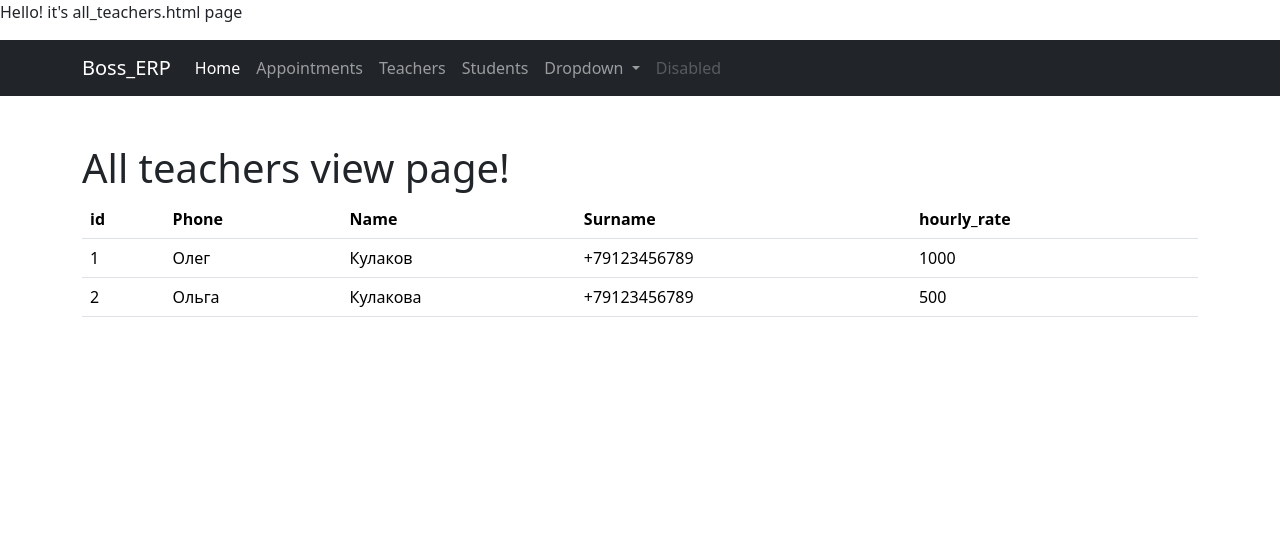
After one commit to amazurkevich/Boss_ERP, a Django app: page /teachers/ in a window 1280 px wide. The commit adds this page. Shown: the top 557 px of the page. Run offline with Django 5.2, Linux system fonts and the light colour scheme; data comes from the database, SQL or seed files in the repository; both versions use the stored data as it was after the commit.

Commit message:
Teachers_page_view

```diff
--- a/Boss_ERP/templates/includes/header.html
+++ b/Boss_ERP/templates/includes/header.html
@@ -7,10 +7,16 @@
         <div class="collapse navbar-collapse" id="navbarSupportedContent">
           <ul class="navbar-nav me-auto mb-2 mb-lg-0">
             <li class="nav-item">
-              <a class="nav-link active" aria-current="page" href="#">Home</a>
+              <a class="nav-link active" aria-current="page" href="/">Home</a>
             </li>
             <li class="nav-item">
               <a class="nav-link" href="/appointments">Appointments</a>
+            </li>
+            <li class="nav-item">
+              <a class="nav-link" href="/teachers">Teachers</a>
+            </li>
+            <li class="nav-item">
+              <a class="nav-link" href="/students">Students</a>
             </li>
             <li class="nav-item dropdown">
               <a class="nav-link dropdown-toggle" href="#" id="navbarDropdown" role="button" data-bs-toggle="dropdown" aria-expanded="false">
--- /dev/null
+++ b/appointments/templates/appointments/all_teachers.html
@@ -0,0 +1,29 @@
+<p>Hello! it's all_teachers.html page</p>
+
+{% extends 'base.html' %}
+{% block title %} All teachers {% endblock title %}
+{% block content %}
+    <div class="container my-5">
+      <h1>All teachers view page!</h1>
+        <table class="table">
+  <thead>
+    <tr>
+      <th scope="col">id</th>
+      <th scope="col">Phone</th>
+      <th scope="col">Name</th>
+      <th scope="col">Surname</th>
+      <th scope="col">hourly_rate</th>
+    </tr>
+  </thead>
+  <tbody>
+  {% for i in teachers %}
+    <tr>
+      {% for j in i %}
+      <td>{{ j }}</td>
+      {% endfor %}
+    </tr>
+  {% endfor %}
+  </tbody>
+</table>
+
+{% endblock content %}
--- a/appointments/urls.py
+++ b/appointments/urls.py
@@ -4,5 +4,6 @@ from . import views
 
 urlpatterns = [
     path("", views.index, name="index"),
-    path("appointments/", views.appointments_view, name="appointments")
+    path("appointments/", views.appointments_view, name="appointments"),
+    path("teachers/", views.all_teachers_view, name="teachers")
 ]
--- a/appointments/views.py
+++ b/appointments/views.py
@@ -1,9 +1,22 @@
 from django.http import HttpResponse
 from django.shortcuts import render
+from requests import request
 
+from appointments.models import Teacher
 
 def index(request):
     return render(request, 'Boss_ERP/index.html', context=None)
 
 def appointments_view(request):
    return render(request, 'appointments/appointments.html', context=None)
+
+def all_teachers_view(request):
+    teachers_list = []
+
+    for i in Teacher.objects.all().values():
+        teachers_list.append(i.values())
+    data = {
+        "teachers": teachers_list
+    }
+
+    return render(request, 'appointments/all_teachers.html', context=data)
```
Also changed, not shown: db.sqlite3.
